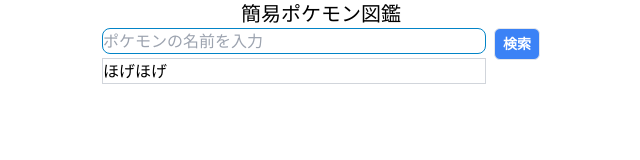
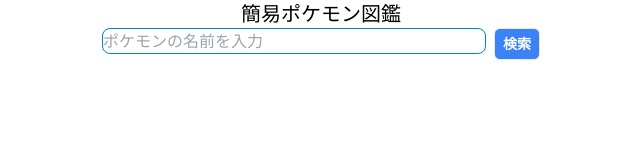
Before and after one commit to ihsyamdev/siid_step22, a website with bundled scripts: page src/index.html in a window 1280 px wide. Shown: the full height of the page, 319-959 px from the left. Built offline with nearby package versions, Linux system fonts and the light colour scheme.

Commit message:
デザインを修正

```diff
--- a/src/assets/recommend.js
+++ b/src/assets/recommend.js
@@ -32,6 +32,7 @@
       });
 
       recommendationList.innerHTML = '';
+      recommendationList.classList.add('bg-white', 'border', 'border-gray-300', 'shadow-md', 'absolute');
       recommendationList.appendChild(fragment);
       recommendationList.classList.remove('hidden');
     } else {
--- a/src/index.html
+++ b/src/index.html
@@ -17,8 +17,7 @@
       <div class="flex" id="search">
         <div class="mr-2">
           <input id="search-text" class="w-96 border border-solid border-sky-600 rounded-lg" type="text" placeholder="ポケモンの名前を入力">
-          <div id="recommendation-list" class="border bordeer-solid border-gray-300 mt-1">
-            ほげほげ
+          <div id="recommendation-list" class="w-96 mt-1">
           </div>
         </div>
         <button class="border bg-blue-500 h-8 px-2 py-1 text-sm font-semibold  text-white rounded-md" id="search-button">
```
Also changed, not shown: src/assets/output.css.
